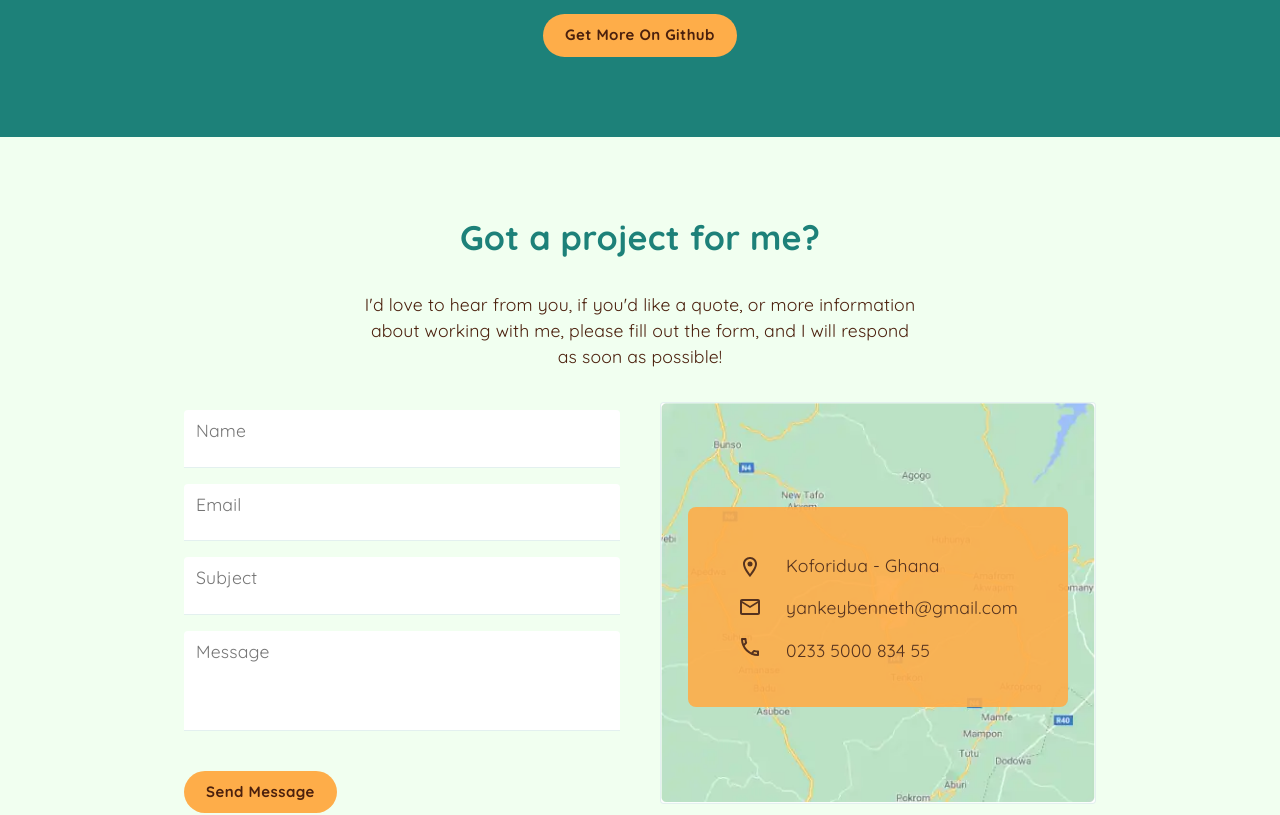
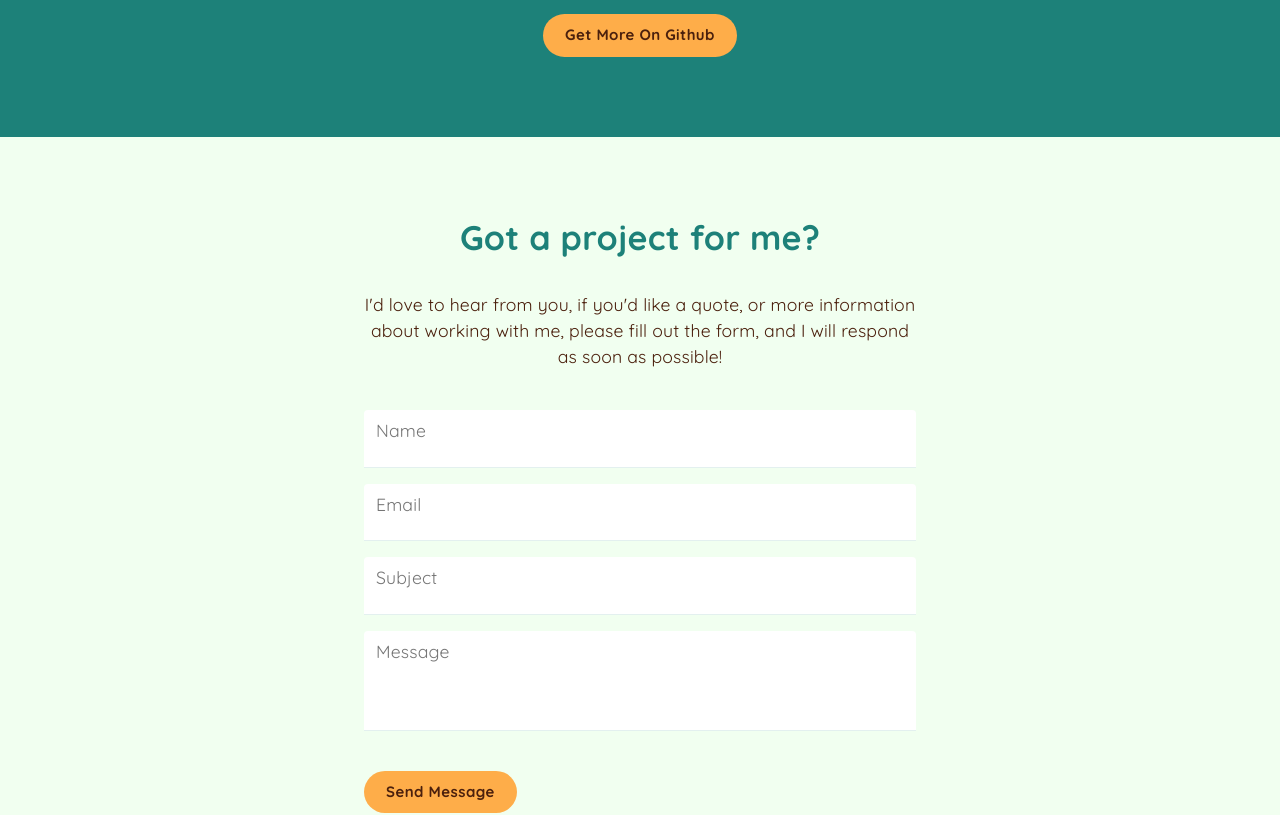
Before and after one commit to papayankey/bennethyankey, a React (Create React App) app: page / in a window 1280 px wide. Shown: the part 2800-3615 px from the top of the page. Built offline with nearby package versions, Linux system fonts and the light colour scheme.

Commit message:
chore: remove google map banner

```diff
--- a/src/App/components/Contact/index.tsx
+++ b/src/App/components/Contact/index.tsx
@@ -1,22 +1,13 @@
 // material components
 import Typography from '@material-ui/core/Typography';
-import Grid from '@material-ui/core/Grid';
 import Container from '@material-ui/core/Container';
-
-// material icons
-import LocationOnIcon from '@material-ui/icons/LocationOnOutlined';
-import EmailIcon from '@material-ui/icons/EmailOutlined';
-import CallIcon from '@material-ui/icons/CallOutlined';
 
 // material utils
 import { makeStyles, Theme } from '@material-ui/core';
 
 // components
 import { Form } from './Form';
-import { Image, Layout } from '../../common';
-
-// image
-import googleMap from '../../assets/images/google-map.webp';
+import { Layout } from '../../common';
 
 // styles
 const useStyles = makeStyles((theme: Theme) => ({
@@ -60,52 +51,17 @@ function Contact() {
   return (
     <section id="contact">
       <Container>
-        <Container maxWidth="md">
+        <Container maxWidth="sm">
           <Layout>
             <Typography variant="h4" className={classes.title}>
               Got a project for me?
             </Typography>
-            <Container maxWidth="sm">
-              <Typography>
-                I'd love to hear from you, if you'd like a quote, or more
-                information about working with me, please fill out the form, and
-                I will respond as soon as possible!
-              </Typography>
-            </Container>
-            <Grid container spacing={5}>
-              <Grid item xs={12} md={6}>
-                <Form />
-              </Grid>
-              <Grid item xs={12} md={6} className={classes.mapGridItem}>
-                <div className={classes.mapOverlay}>
-                  <div className={classes.overlayContent}>
-                    <LocationOnIcon />
-                    <EmailIcon />
-                    <CallIcon />
-                  </div>
-                  <div
-                    className={`${classes.overlayContent} ${classes.overlayText}`}
-                  >
-                    <Typography color="textPrimary">
-                      Koforidua - Ghana
-                    </Typography>
-                    <Typography color="textPrimary">
-                      yankeybenneth@gmail.com
-                    </Typography>
-                    <Typography color="textPrimary">
-                      0233 5000 834 55
-                    </Typography>
-                  </div>
-                </div>
-                <Image
-                  src={googleMap}
-                  alt="google map"
-                  title="google map"
-                  height={400}
-                  width="100%"
-                />
-              </Grid>
-            </Grid>
+            <Typography>
+              I'd love to hear from you, if you'd like a quote, or more
+              information about working with me, please fill out the form, and I
+              will respond as soon as possible!
+            </Typography>
+            <Form />
           </Layout>
         </Container>
       </Container>
```
